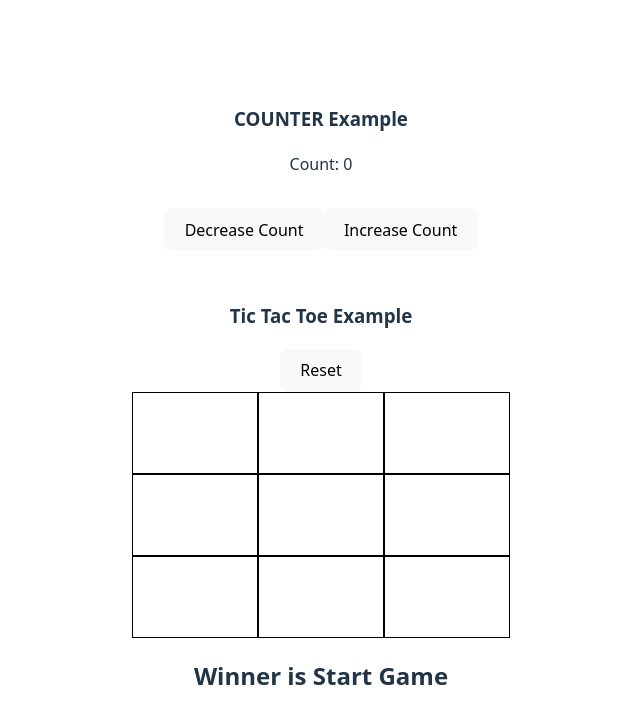
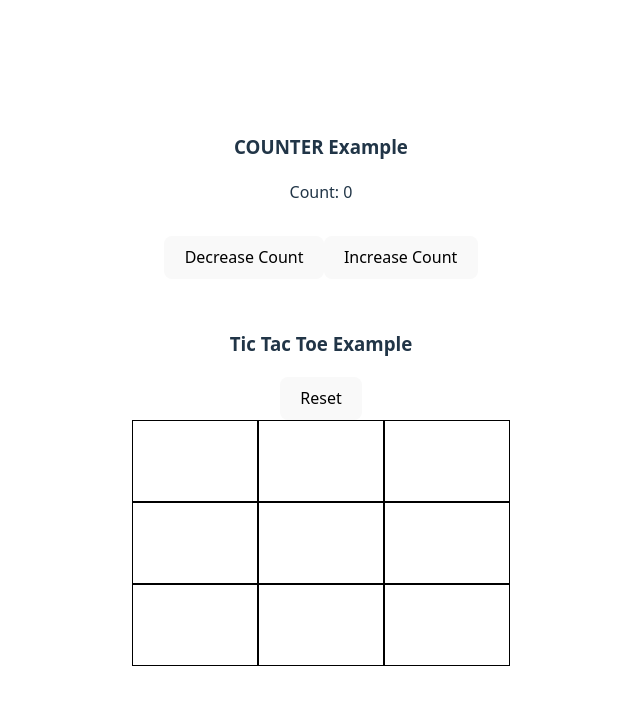
Before and after one commit to irbansin/react-concepts-playground, a React (Vite) app: page / in a window 1280 px wide. Shown: the top 724 px of the page, without its empty margins (319-959 px from the left). Built offline with nearby package versions, Linux system fonts and the light colour scheme.

Commit message:
moved multiple states to a single game state

```diff
--- a/src/TicTacToe/TicTacToe.tsx
+++ b/src/TicTacToe/TicTacToe.tsx
@@ -12,17 +12,17 @@
 
 function TicTacToe() {
   const [currentBoardStatus, setCurrentBoardStatus] = useState(status);
-  const [gameStatus, setGameStatus] = useState("Start Game");
 
   const [gameState, setGameState] = useState({
     isActive: true,
+    winner: "",
   });
 
   function boardChangeHandler(boardState: any) {
     setCurrentBoardStatus(boardState);
     let gameWinner = analyseGame(boardState);
-    setGameStatus(gameWinner);
-    if (gameWinner) setGameState({ isActive: false });
+    if (gameWinner)
+      setGameState({ ...gameState, isActive: false, winner: gameWinner });
   }
 
   function resetGame() {
@@ -32,6 +32,7 @@
       ["", "", ""],
       ["", "", ""],
     ]);
+    setGameState({ ...gameState, isActive: true, winner: "" });
   }
 
   return (
@@ -43,7 +44,9 @@
           boardState={currentBoardStatus}
           handleBoardChange={boardChangeHandler}
         />
-        <h2>{gameStatus ? `Winner is ${gameStatus}` : ""}</h2>
+        <h2>
+          {gameState.winner.length ? `Winner is ${gameState.winner}` : ""}
+        </h2>
       </GameContext.Provider>
     </>
   );
```
